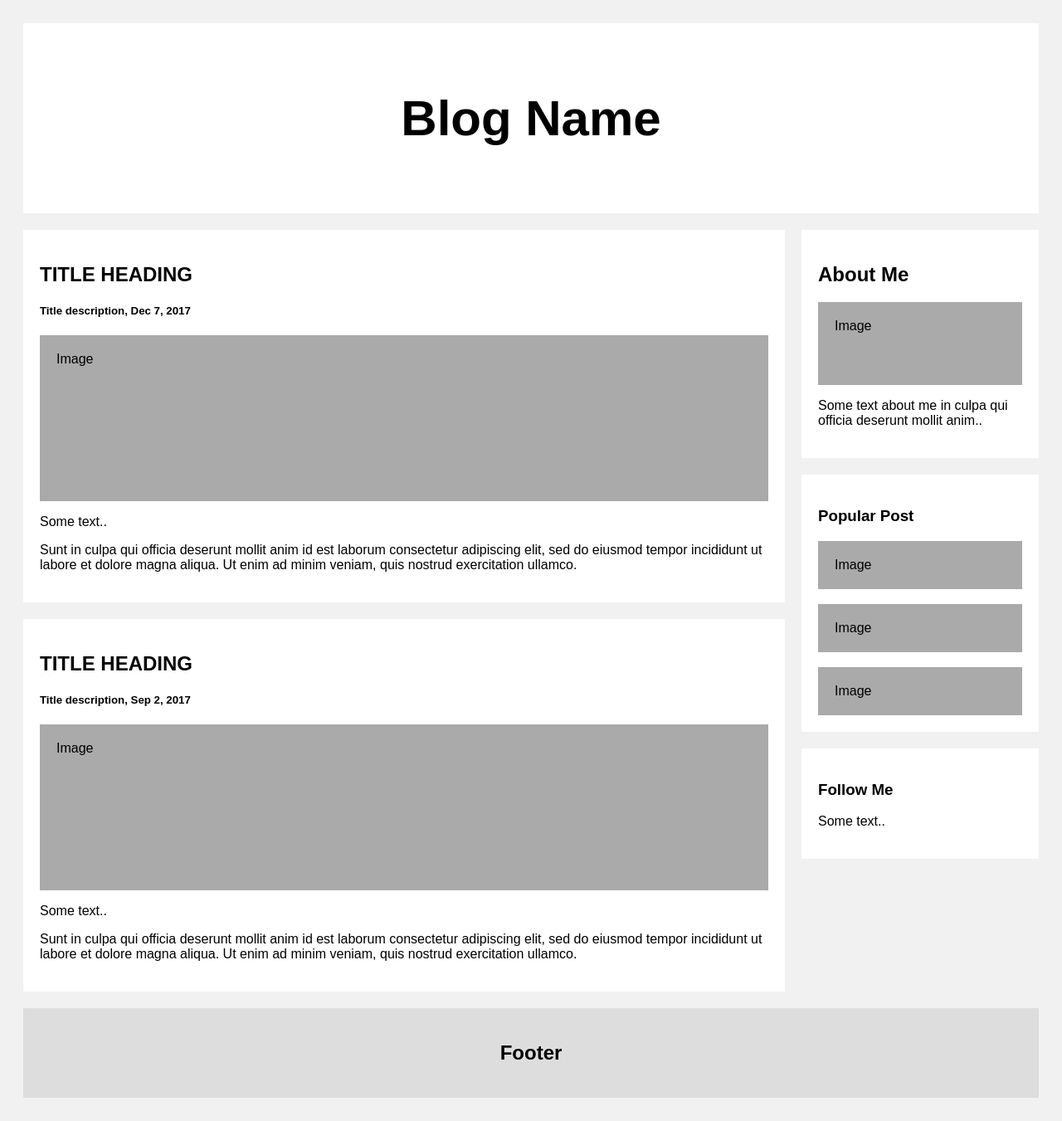
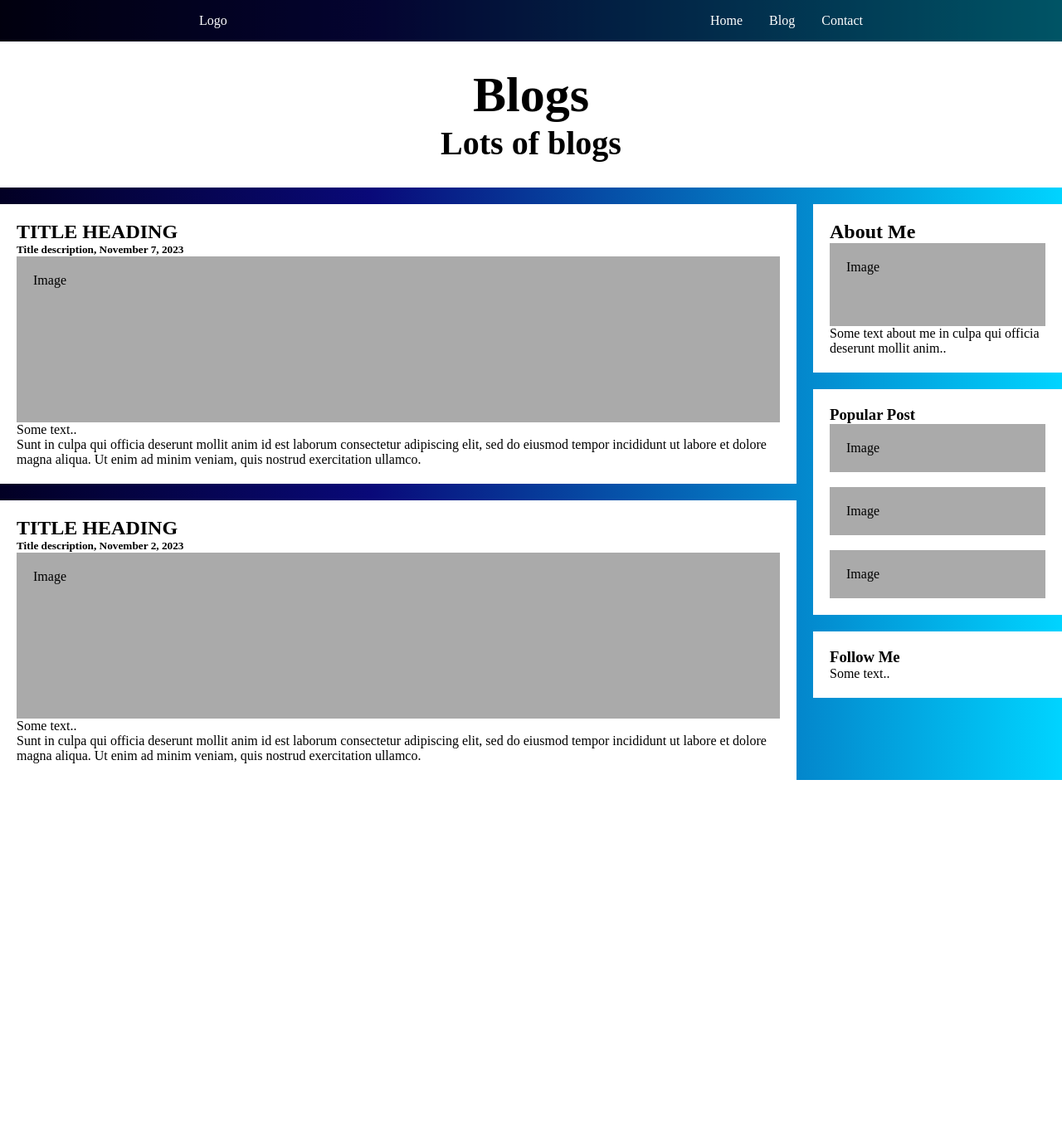
Before and after one commit to RakibRahman/first_Django_app, a Django app: page /blog in a window 1280 px wide. Shown: the whole page at 83% size. After the commit the page ends 940 px from the top, so only its background shows below. Run offline with Django 4.2, Linux system fonts and the light colour scheme.

Commit message:
base template,context

```diff
--- a/mysite/blog/urls.py
+++ b/mysite/blog/urls.py
@@ -3,5 +3,4 @@ from . import views;
 
 urlpatterns = [
     path('',views.BlogHome),
-    path('/post',views.BlogPost)
 ]
--- a/mysite/blog/views.py
+++ b/mysite/blog/views.py
@@ -2,7 +2,8 @@ from django.shortcuts import render
 
 # Create your views here.
 def BlogHome(req):
-    return render(req,'blog.html')
-
-def BlogPost(req):
-    return render(req,'base.html')
+    context = {
+        'title':'Blogs',
+        'subTitle':'Lots of blogs'
+    }
+    return render(req,'blog.html',context)
--- a/mysite/home/views.py
+++ b/mysite/home/views.py
@@ -2,4 +2,7 @@ from django.shortcuts import render
 
 # Create your views here.
 def HomePage(req):
-    return render(req,'about.html')
+    context ={
+        'name':'Rakib'
+    }
+    return render(req,'home.html',context)
--- a/mysite/mysite/settings.py
+++ b/mysite/mysite/settings.py
@@ -37,6 +37,7 @@ INSTALLED_APPS = [
     'django.contrib.sessions',
     'django.contrib.messages',
     'django.contrib.staticfiles',
+     'django_browser_reload',
     'polls',
     'home',
     'blog',
@@ -51,6 +52,7 @@ MIDDLEWARE = [
     'django.contrib.auth.middleware.AuthenticationMiddleware',
     'django.contrib.messages.middleware.MessageMiddleware',
     'django.middleware.clickjacking.XFrameOptionsMiddleware',
+    "django_browser_reload.middleware.BrowserReloadMiddleware",
 ]
 
 ROOT_URLCONF = 'mysite.urls'
--- a/mysite/mysite/urls.py
+++ b/mysite/mysite/urls.py
@@ -20,8 +20,9 @@ from django.urls import path,include
 urlpatterns = [
     path('admin/', admin.site.urls),
     path('polls',include('polls.urls')),
-    path('home',include('home.urls')),
+    path('',include('home.urls')),
     path('blog',include('blog.urls')),
     path('contact',include('contact.urls')),
+     path("__reload__/", include("django_browser_reload.urls")),
 
 ]
--- a/mysite/templates/base.html
+++ b/mysite/templates/base.html
@@ -1,40 +1,142 @@
 <!DOCTYPE html>
 <html>
   <head>
+    <title>{%block title%} {%endblock title%}</title>
+    <link
+      rel="stylesheet"
+      href="https://cdnjs.cloudflare.com/ajax/libs/font-awesome/6.4.2/css/all.min.css"
+      integrity="sha512-z3gLpd7yknf1YoNbCzqRKc4qyor8gaKU1qmn+CShxbuBusANI9QpRohGBreCFkKxLhei6S9CQXFEbbKuqLg0DA=="
+      crossorigin="anonymous"
+      referrerpolicy="no-referrer"
+    />
+    <link
+      rel="stylesheet"
+      href="https://cdnjs.cloudflare.com/ajax/libs/font-awesome/6.4.2/css/brands.min.css"
+      integrity="sha512-W/zrbCncQnky/EzL+/AYwTtosvrM+YG/V6piQLSe2HuKS6cmbw89kjYkp3tWFn1dkWV7L1ruvJyKbLz73Vlgfg=="
+      crossorigin="anonymous"
+      referrerpolicy="no-referrer"
+    />
     <meta name="viewport" content="width=device-width, initial-scale=1" />
     <style>
-      * {
+      *,
+      *::before,
+      *::after {
         box-sizing: border-box;
+        padding: 0;
+        margin: 0;
+      }
+      .logo {
+        text-decoration: none;
+        color: #fff;
       }
 
-      /* Create two equal columns that floats next to each other */
-      .column {
-        float: left;
-        width: 50%;
-        padding: 10px;
-        height: 300px; /* Should be removed. Only for demonstration */
+      body {
+        background: linear-gradient(
+          90deg,
+          rgba(2, 0, 36, 1) 0%,
+          rgba(9, 9, 121, 1) 35%,
+          rgba(0, 212, 255, 1) 100%
+        );
+        font-color: #fff;
+        height: 100vh;
+        background-size: cover;
+        background-position: center;
+        background-repeat: no-repeat;
       }
 
-      /* Clear floats after the columns */
-      .row:after {
-        content: "";
-        display: table;
-        clear: both;
+      header {
+        position: relative;
+        background: hsla(0, 0%, 0%, 0.6);
+        padding: 1rem 0;
+        z-index: 999;
+      }
+
+      .header-container {
+        display: flex;
+        align-items: center;
+        justify-content: space-between;
+        width: min(90%, 800px);
+        margin-inline: auto;
+        color: #fff;
+      }
+
+      nav ul {
+        display: flex;
+        list-style: none;
+        gap: 2rem;
+      }
+
+      nav a {
+        text-decoration: none;
+        color: #fff;
+      }
+
+      nav a:hover {
+        color: #4fc3f7;
+      }
+
+      .hamburger {
+        display: none;
+        cursor: pointer;
+      }
+
+      @media (max-width: 600px) {
+        .toggle {
+          transition: ease-in-out 550ms;
+          transform: translate(0px);
+          opacity: 1;
+          display: block;
+        }
+
+        .header-container {
+          width: 100%;
+          padding: 0 1rem;
+        }
+
+        nav ul {
+          flex-direction: column;
+          position: absolute;
+          top: 100%;
+          left: 0;
+          width: 100%;
+          background: hsla(0, 0%, 0%, 0.5);
+          backdrop-filter: blur(10px);
+          transform: translateX(-500px);
+          opacity: 0;
+        }
+
+        nav li {
+          padding: 1rem;
+          cursor: pointer;
+        }
+
+        nav li:hover {
+          background: hsla(0, 0%, 0%, 0.7);
+        }
+
+        .hamburger {
+          display: block;
+        }
       }
     </style>
+    {%block style%} {%endblock style%}
   </head>
   <body>
-    <h2>Two Equal Columns</h2>
-
-    <div class="row">
-      <div class="column" style="background-color: #aaa">
-        <h2>Column 1</h2>
-        <p>Some text..</p>
+    <header>
+      <div class="header-container">
+        <a class="logo" href="/">Logo</a>
+        <nav id="nav">
+          <ul id="nav-ul">
+            <li><a href="/">Home</a></li>
+            <li><a href="/blog">Blog</a></li>
+            <li><a href="/contact">Contact</a></li>
+          </ul>
+        </nav>
+        <span class="hamburger" id="button"
+          ><i class="fa-solid fa-bars"></i
+        ></span>
       </div>
-      <div class="column" style="background-color: #bbb">
-        <h2>Column 2</h2>
-        <p>Some text..</p>
-      </div>
-    </div>
+    </header>
+    {%block content%} {%endblock content%}
   </body>
 </html>
--- a/mysite/templates/blog.html
+++ b/mysite/templates/blog.html
@@ -1,19 +1,5 @@
-<!DOCTYPE html>
-<html>
-  <head>
-    <meta name="viewport" content="width=device-width, initial-scale=1" />
+{% extends "base.html" %} {%block title%}Blog {%endblock title%} {%block style%}
 <style>
-      * {
-        box-sizing: border-box;
-      }
-
-      /* Add a gray background color with some padding */
-      body {
-        font-family: Arial;
-        padding: 20px;
-        background: #f1f1f1;
-      }
-
   /* Header/Blog Title */
   .header {
     padding: 30px;
@@ -74,17 +60,18 @@
     }
   }
 </style>
-  </head>
-  <body>
+{%endblock style%} {%block content%}
+<div>
   <div class="header">
-      <h2>Blog Name</h2>
+    <h2>{{title}}</h2>
+    <h4>{{subTitle}}</h4>
   </div>
 
   <div class="row">
     <div class="leftcolumn">
       <div class="card">
         <h2>TITLE HEADING</h2>
-          <h5>Title description, Dec 7, 2017</h5>
+        <h5>Title description, November 7, 2023</h5>
         <div class="fakeimg" style="height: 200px">Image</div>
         <p>Some text..</p>
         <p>
@@ -96,7 +83,7 @@
       </div>
       <div class="card">
         <h2>TITLE HEADING</h2>
-          <h5>Title description, Sep 2, 2017</h5>
+        <h5>Title description, November 2, 2023</h5>
         <div class="fakeimg" style="height: 200px">Image</div>
         <p>Some text..</p>
         <p>
@@ -127,9 +114,5 @@
       </div>
     </div>
   </div>
-
-    <div class="footer">
-      <h2>Footer</h2>
 </div>
-  </body>
-</html>
+{%endblock content%}
```
Also changed, not shown: mysite/templates/about.html (deleted, +0 -143 lines), mysite/templates/contact.html (+15 -13 lines), mysite/templates/home.html (added, +13 -0 lines), README.md. Lines whose indentation alone changed are shown as unchanged.
